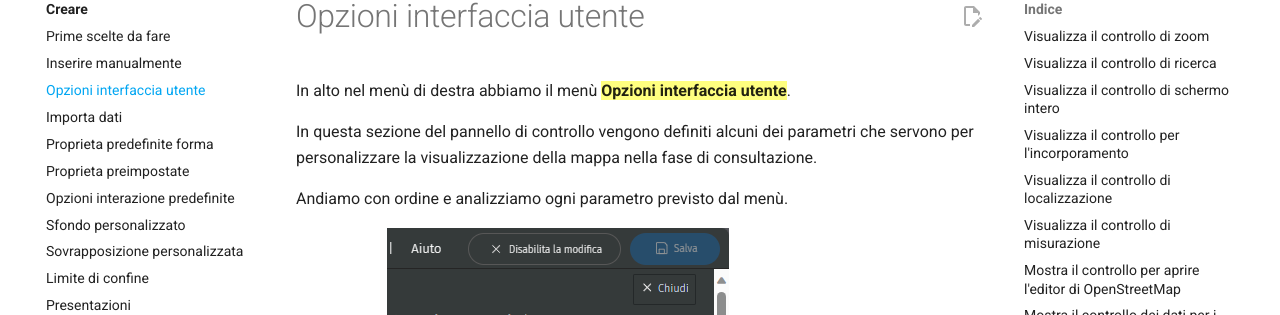
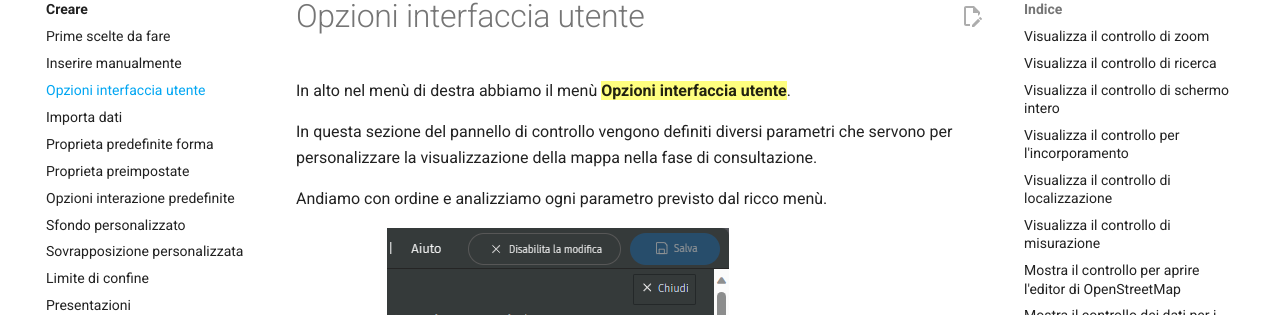
Before and after one commit to opendatasicilia/guida-umap, an MkDocs documentation site: the page built from docs/creare/opzioni-interfaccia-utente.md, in a window 1280 px wide and 900 px high. Shown: the part 150-465 px from the top of the window. Built offline with MkDocs 1.6.1 and Material for MkDocs 9.7.7, drawn with Linux system fonts in a browser that asks for light colours; comment, search, counter and statistics services are not loaded.

Commit message:
Update opzioni-interfaccia-utente.md

```diff
--- a/docs/creare/opzioni-interfaccia-utente.md
+++ b/docs/creare/opzioni-interfaccia-utente.md
@@ -2,9 +2,9 @@
 
 In alto nel menù di destra abbiamo il menù ==**Opzioni interfaccia utente**==.
 
-In questa sezione del pannello di controllo vengono definiti alcuni dei parametri che servono per personalizzare la visualizzazione della mappa nella fase di consultazione.
+In questa sezione del pannello di controllo vengono definiti diversi parametri che servono per personalizzare la visualizzazione della mappa nella fase di consultazione.
 
-Andiamo con ordine e analizziamo ogni parametro previsto dal menù.
+Andiamo con ordine e analizziamo ogni parametro previsto dal ricco menù.
 
 ![](https://raw.githubusercontent.com/opendatasicilia/guida-umap/main/docs/img/opzioni-interfaccia-utente.png)
 
```
